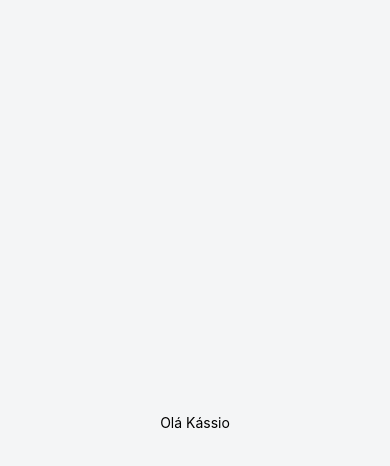
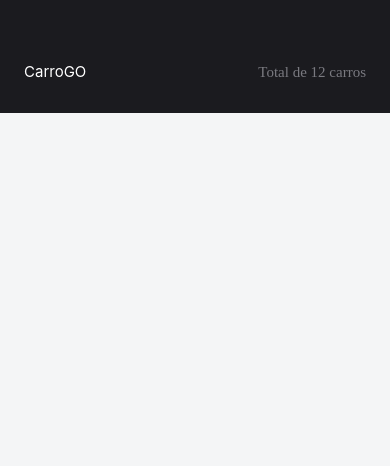
Before and after one commit to kassiosilva/carro-go, a React Native app: screen / in a window 390 px wide. Shown: the top 466 px of the page. Built offline with nearby package versions, Linux system fonts and the light colour scheme.

Commit message:
feat: criando header da Home

```diff
--- a/App.tsx
+++ b/App.tsx
@@ -1,15 +1,16 @@
-import { StatusBar } from 'react-native';
-import { ThemeProvider } from 'styled-components/native';
+import React from 'react'
+import { StatusBar } from 'react-native'
+import { ThemeProvider } from 'styled-components/native'
 
-import { SignIn } from './src/screens/SignIn';
+import { Home } from './src/screens/Home'
 
-import theme from './src/theme';
+import theme from './src/theme'
 
 export default function App() {
   return (
     <ThemeProvider theme={theme}>
-      <StatusBar backgroundColor="transparent" translucent  />
-      <SignIn />
+      <StatusBar backgroundColor="transparent" translucent />
+      <Home />
     </ThemeProvider>
-  );
+  )
 }
--- /dev/null
+++ b/src/@types/png.d.ts
@@ -0,0 +1 @@
+declare module '*png'
--- /dev/null
+++ b/src/components/HeaderHome/index.tsx
@@ -0,0 +1,12 @@
+import React from 'react'
+import { Container, TitleLogo, TotalCars } from './styles'
+
+export function HeaderHome() {
+  return (
+    <Container>
+      <TitleLogo>CarroGO</TitleLogo>
+
+      <TotalCars>Total de 12 carros</TotalCars>
+    </Container>
+  )
+}
--- /dev/null
+++ b/src/components/HeaderHome/styles.ts
@@ -0,0 +1,22 @@
+import styled, { css } from 'styled-components/native'
+
+export const Container = styled.View`
+  height: 113px;
+  flex-direction: row;
+  align-items: flex-end;
+  justify-content: space-between;
+  background-color: ${({ theme }) => theme.colors.header};
+  padding: 32px 24px;
+`
+export const TitleLogo = styled.Text`
+  font-size: 15px;
+  color: #fff;
+`
+
+export const TotalCars = styled.Text`
+  ${({ theme }) => css`
+    font-family: ${theme.fonts.primary_400};
+    color: ${theme.colors.text};
+  `}
+  font-size: 15px;
+`
--- /dev/null
+++ b/src/screens/Home/index.tsx
@@ -0,0 +1,13 @@
+import React from 'react'
+
+import { HeaderHome } from '../../components/HeaderHome'
+
+import { Container } from './styles'
+
+export function Home() {
+  return (
+    <Container>
+      <HeaderHome />
+    </Container>
+  )
+}
--- a/src/screens/SignIn/styles.ts
+++ b/src/screens/Home/styles.ts
@@ -2,11 +2,5 @@ import styled from 'styled-components/native'
 
 export const Container = styled.View`
   flex: 1;
-  align-items: center;
-  justify-content: center;
   background-color: ${({ theme }) => theme.colors.background_primary};
 `
-
-export const Title = styled.Text`
-  color: black;
-`
--- a/src/screens/SignIn/index.tsx
+++ /dev/null
@@ -1,10 +0,0 @@
-import React from 'react'
-import { Container, Title } from './styles'
-
-export function SignIn() {
-  return (
-    <Container>
-      <Title>Olá Kássio</Title>
-    </Container>
-  )
-}
```
